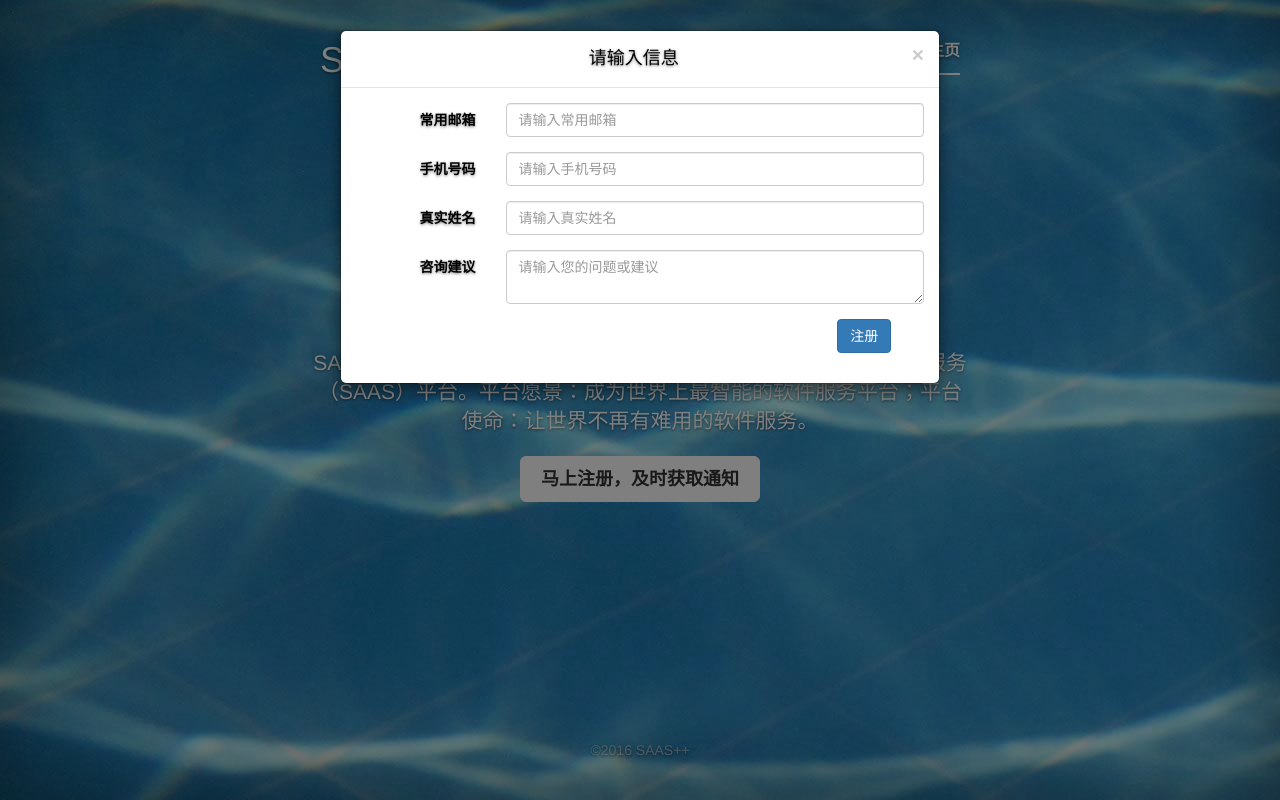
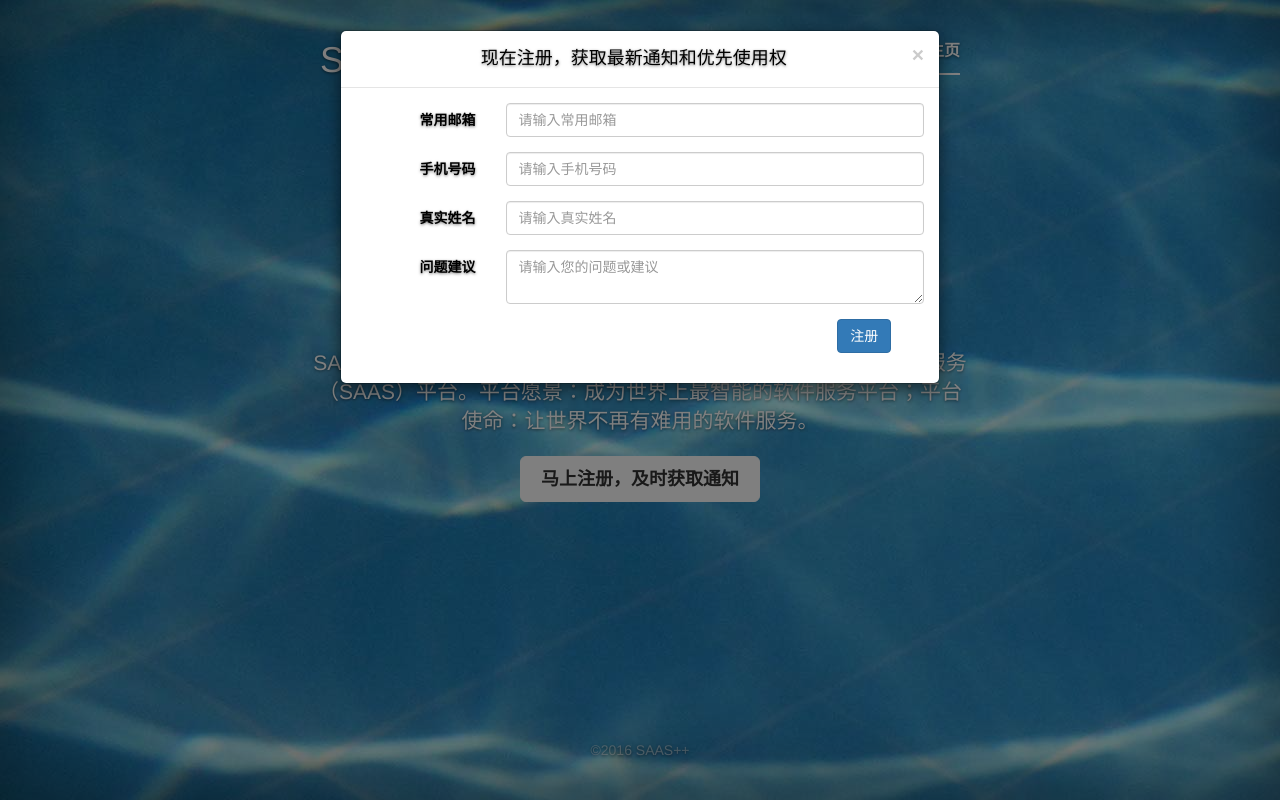
Before and after one commit to ajiang-open/saasxx, a web app: page / in a window 1280 px wide, after a click on "马上注册，及时获取通知". Run offline with its HTML, style and script files only (its server is not run), Linux system fonts and the light colour scheme; data that the repository does not hold is empty.

Commit message:
提交ico文件

```diff
--- a/saasxx-core/src/main/webapp/index.html
+++ b/saasxx-core/src/main/webapp/index.html
@@ -7,6 +7,8 @@
 <meta name="description" content="SAAS是软件即服务的缩写,CRM是客户关系管理系统,ERP是企业资源计划系统,OA是办公自动化系统">
 <title>SAAS++ - 越聪明，越好用 - more smart,more useful</title>
 <meta name="keywords" content="SAAS CRM ERP OA">
+<link rel="shortcut icon" href="favicon.ico"/>
+<link rel="bookmark" href="favicon.ico"/>
 <link href="lib/jquery/plugins/bootstrap/3.3.6/css/bootstrap.min.css"
 	rel="stylesheet">
 <link href="static/css/main.css" rel="stylesheet">
@@ -46,7 +48,7 @@
 									aria-label="关闭">
 									<span aria-hidden="true">&times;</span>
 								</button>
-								<h4 class="modal-title">请输入信息</h4>
+								<h4 class="modal-title">现在注册，获取最新通知和优先使用权</h4>
 							</div>
 							<div class="modal-body">
 								<form id="signup_form" class="form-horizontal" role="form">
@@ -69,7 +71,7 @@
 										</div>
 									</div>
 									<div class="form-group">
-										<label for="advice" class="col-sm-3 control-label">咨询建议</label>
+										<label for="advice" class="col-sm-3 control-label">问题建议</label>
 										<div class="col-sm-9">
 											<textarea id="advice" name="advice" class="form-control" placeholder="请输入您的问题或建议"></textarea>
 										</div>
@@ -117,6 +119,7 @@
 					}
 				}
 			});
+			return false;
 		});
 	});
 	</script>
```
Also changed, not shown: saasxx-core/src/main/webapp/favicon.ico (added).
